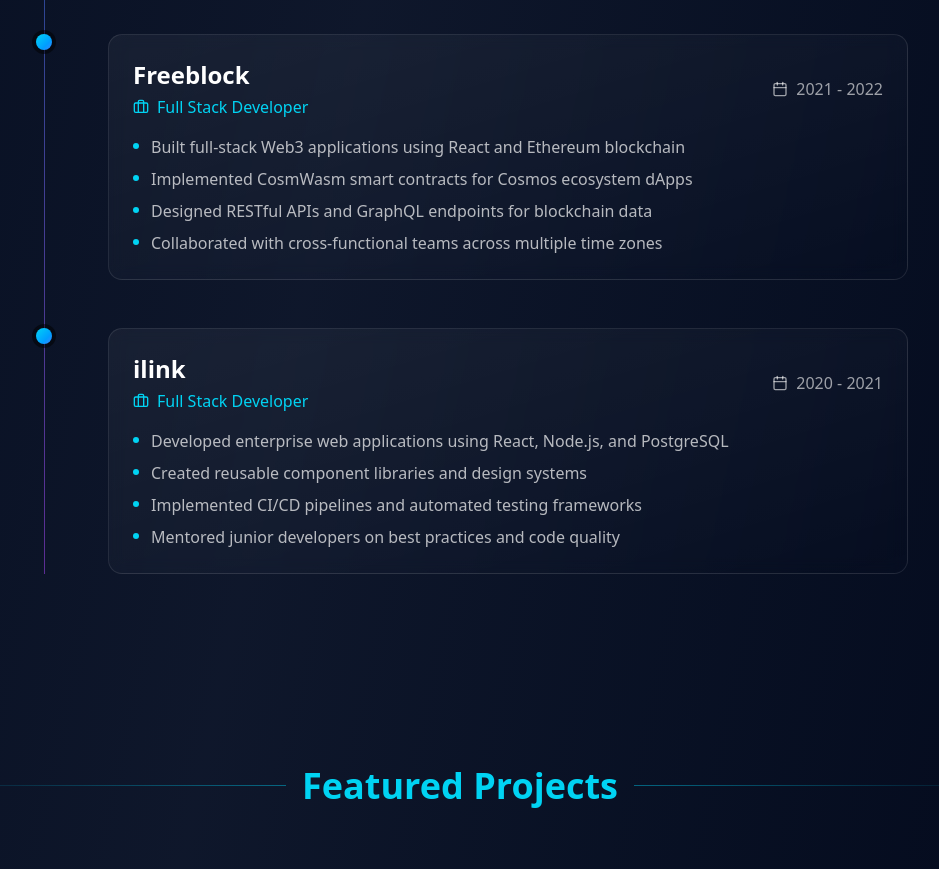
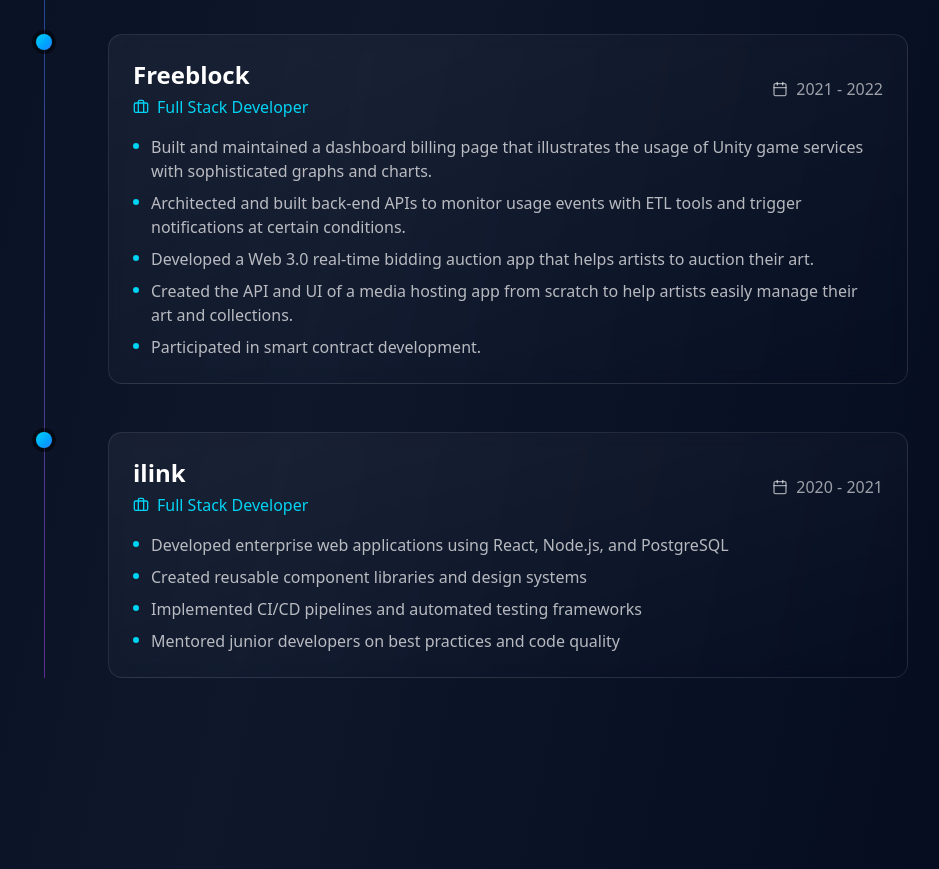
Before and after one commit to knutsenkristian7-spec/My-Portfolio-pro, a React (Vite) app: page / in a window 1280 px wide. Shown: the part 3400-4269 px from the top of the page, without its empty margins (180-1119 px from the left). Built offline with nearby package versions, Linux system fonts and the light colour scheme.

Commit message:
chore: Change the Experience page

```diff
--- a/src/components/Experience.tsx
+++ b/src/components/Experience.tsx
@@ -39,10 +39,11 @@
       role: "Full Stack Developer",
       period: "2021 - 2022",
       highlights: [
-        "Built full-stack Web3 applications using React and Ethereum blockchain",
-        "Implemented CosmWasm smart contracts for Cosmos ecosystem dApps",
-        "Designed RESTful APIs and GraphQL endpoints for blockchain data",
-        "Collaborated with cross-functional teams across multiple time zones",
+        "Built and maintained a dashboard billing page that illustrates the usage of Unity game services with sophisticated graphs and charts.",
+        "Architected and built back-end APIs to monitor usage events with ETL tools and trigger notifications at certain conditions.",
+        "Developed a Web 3.0 real-time bidding auction app that helps artists to auction their art.",
+        "Created the API and UI of a media hosting app from scratch to help artists easily manage their art and collections.",
+        "Participated in smart contract development."
       ],
     },
     {
```
